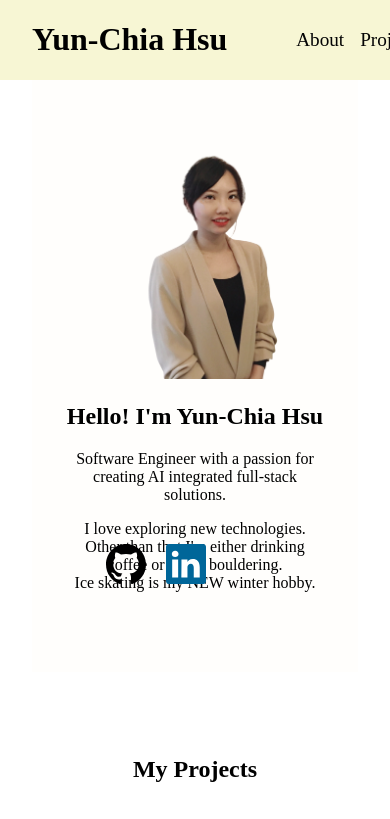
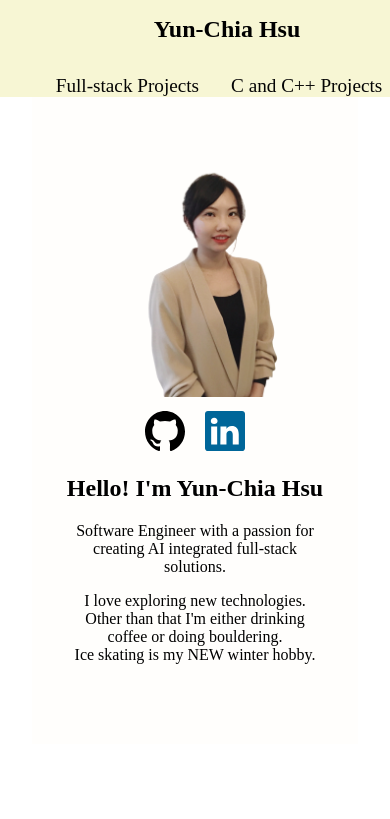
Before and after one commit to Yunchia-Hsu/yunchia-hsu.github.io, a React (Vite) app: page / in a window 390 px wide. Shown: the top 819 px of the page. Built offline with nearby package versions, Linux system fonts and the light colour scheme.

Commit message:
added modified icons overlapped about text

```diff
--- a/src/components/About.css
+++ b/src/components/About.css
@@ -32,14 +32,28 @@
 .about-image {
   flex: 0 0 400px;
   position: relative;
-
 }
 
-.about-image  img {
+.about-image img {
   width: 120%;
   height: auto;
+}
 
+.links-container {
+  position: absolute;
+  top: 400px;
+  right: 120px;
+  display: flex;
+  gap: 20px;
+}
 
+.links-img {
+  width: 40px !important;
+  height: 40px !important;
+}
+
+.links-img:hover {
+  transform: scale(1.1);
 }
 
 @media (max-width: 768px) {
@@ -54,23 +68,11 @@
 
   .about-image {
     flex: 0 0 200px;
+  }
 
+  .links-container {
+    position: static;
+    margin-top: 10px;
+    justify-content: center;
   }
 }
-
-.links-container {
-  position: absolute;
-  top:  400px;
-  right: 120px;
-  display: flex;
-  gap: 20px;
-}
-
-.links-img {
-  width: 40px !important;
-  height: 40px !important;
-}
-
-.links-img:hover {
-  transform: scale(1.1);
-}
--- a/src/components/Header.css
+++ b/src/components/Header.css
@@ -30,13 +30,32 @@
   gap: 1rem;
 }
 
-.nav a{
-    color: #040404;
-    text-decoration: none;
-    font-size: 1.2rem;
-    transition: color 0.3s ease;
+.nav a {
+  color: #040404;
+  text-decoration: none;
+  font-size: 1.2rem;
+  transition: color 0.3s ease;
 }
 
 .nav a:hover {
   color: grey;
 }
+
+@media (max-width: 768px) {
+  .header-content {
+    flex-direction: column;
+    gap: 1rem;
+  }
+
+  .name {
+    font-size: 1.5rem;
+    font-weight: bold;
+  }
+
+  .nav a {
+    color: #040404;
+    text-decoration: none;
+    font-size: 1 rem;
+    transition: color 0.3s ease;
+  }
+}
--- a/src/components/Header.tsx
+++ b/src/components/Header.tsx
@@ -6,8 +6,11 @@ const Header: React.FC = () => {
       <div className="header-content">
         <h1 className="name">Yun-Chia Hsu</h1>
         <nav className="nav">
-          <a href="#about">About</a>
-          <a href="#projects">Projects</a>
+          {/* <a href="#about">About</a> */}
+          <a href="#projects">Full-stack Projects</a>
+          <br/>
+          <a href="#cprojects">C and C++ Projects</a>
+          <br/>
         </nav>
       </div>
     </header>
```
